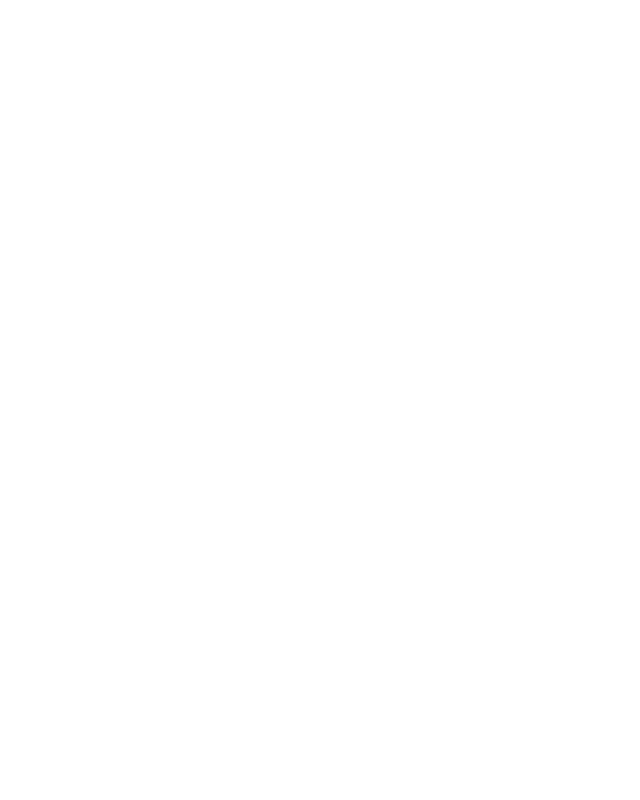
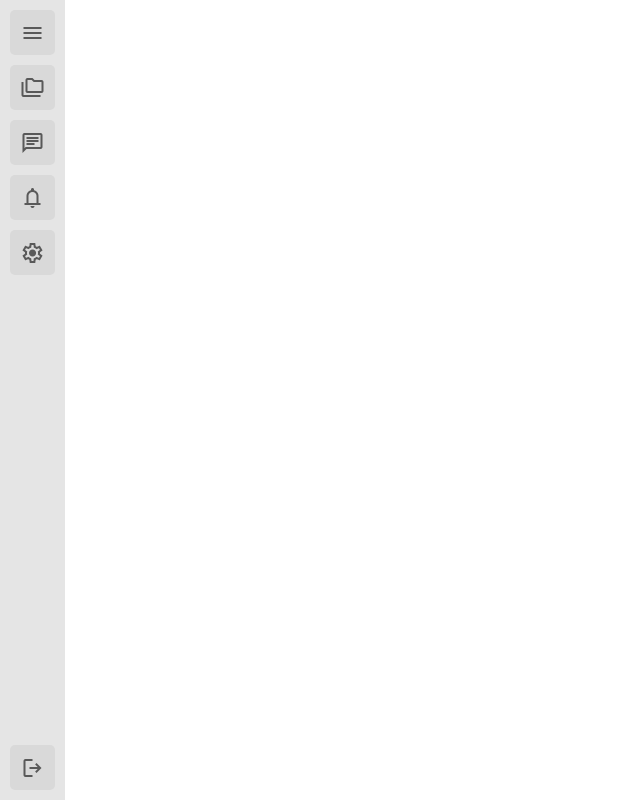
Before and after one commit to leopoglia/IDS, a React (Create React App) app in the folder gedesti/: page /nav in a window 1280 px wide. Before the commit this address had no page. Shown: the whole page, without its empty margins (0-640 px from the left). Built offline with nearby package versions, Linux system fonts and the light colour scheme.

Commit message:
fix very changes

```diff
--- /dev/null
+++ b/gedesti/src/components/Demandas/Demandas.js
@@ -0,0 +1,12 @@
+import "./Demandas.css"
+import Header from "../Fixed/Header/Header"
+import Nav from "../Fixed/Nav/Nav"
+
+export default function Demandas() {
+    return (
+        <div className="Demandas">
+            <Header />
+            <Nav />
+        </div>
+    );
+}
--- a/gedesti/src/components/Login/Language/Language.css
+++ b/gedesti/src/components/Fixed/Language/Language.css
@@ -7,7 +7,7 @@
 }
 
 .language img{
-    width: 40px;
+    width: 35px;
 }
 
 .language span{
--- a/gedesti/src/components/Login/Language/Language.js
+++ b/gedesti/src/components/Fixed/Language/Language.js
@@ -4,7 +4,7 @@
     return (
         <div className='language'>
             <img src="../imgs/flag.png" alt="" />
-            <span class="material-symbols-outlined">expand_more</span>
+            <span className="material-symbols-outlined">expand_more</span>
         </div>
     );
 }
--- /dev/null
+++ b/gedesti/src/components/Fixed/Nav/Nav.css
@@ -0,0 +1,39 @@
+nav {
+    width: 65px;
+    height: 100%;
+    position: fixed;
+    padding: 10px 10px;
+    background-color: var(--greyE5);
+}
+
+nav ul{
+    padding: 0;
+    margin: 0;
+}
+
+nav li {
+    width: 45px;
+    height: 45px;
+    cursor: pointer;
+    background-color: var(--greyD9);
+    color: var(--grey59);
+    border-radius: 5px;
+    margin-bottom: 10px;
+    list-style: none;
+    display: flex;
+    align-items: center;
+    justify-content: center;
+}
+
+nav li .material-symbols-rounded {
+    font-size: 22px;
+}
+
+li:hover {
+    background-color: var(--greyC4);
+}
+
+.logout {
+    position: fixed;
+    bottom: 0;
+}
--- /dev/null
+++ b/gedesti/src/components/Fixed/Nav/Nav.js
@@ -0,0 +1,49 @@
+import "./Nav.css"
+
+export default function Nav() {
+    return (
+        <nav classNameName="nav">
+
+
+            <ul>
+                <li className="toggle">
+                    <span className="material-symbols-outlined">
+                        menu
+                    </span>
+                </li>
+
+
+                <li>
+                    <span className="material-symbols-outlined">
+                        folder_copy
+                    </span>
+                </li>
+
+                <li>
+                    <span className="material-symbols-outlined">
+                        chat
+                    </span>
+                </li>
+
+                <li>
+                    <span className="material-symbols-outlined">
+                        notifications
+                    </span>
+                </li>
+
+                <li>
+                    <span className="material-symbols-outlined">
+                        settings
+                    </span>
+                </li>
+
+                <li className="logout">
+                    <span className="material-symbols-outlined">
+                        logout
+                    </span>
+                </li>
+            </ul>
+
+        </nav>
+    );
+}
--- /dev/null
+++ b/gedesti/src/components/Fixed/Search/Title/Title.css
@@ -0,0 +1,17 @@
+.Title span {
+    font-size: 11px;
+}
+
+.Title h1 {
+    margin: 2px 0px 2px 49px;
+    font-size: 22px;
+}
+
+.Title h1::before {
+    background-color: var(--bluelight);
+    content: '';
+    position: absolute;
+    width: 35px;
+    height: 2px;
+    margin-top: 30px;
+}
--- /dev/null
+++ b/gedesti/src/components/Fixed/Search/Title/Title.js
@@ -0,0 +1,10 @@
+import "./Title.css"
+
+export default function Title() {
+    return (
+        <div className="Title">
+            <span>Demandas | Visualizar Demanda</span>
+            <h1>Demanda 1</h1>
+        </div>
+    );
+}
--- a/gedesti/src/components/Login/Form/Form.js
+++ b/gedesti/src/components/Login/Form/Form.js
@@ -6,19 +6,22 @@
         <form>
             <header>
                 <h1>Acesso ao <b>GEDESTI</b></h1>
+
+
+
                 <img src="../imgs/weg-blue.png" alt="" />
             </header>
 
             <main>
                 <div>
-                    <label for="email">Email</label>
+                    <label>Email</label>
                     <span className="material-symbols-outlined">alternate_email</span>
                     <input id="email" type="text" />
                 </div>
 
 
                 <div>
-                    <label for="password">Senha</label>
+                    <label>Senha</label>
                     <span className="material-symbols-outlined">key</span>
                     <input id="password" type="password" />
                 </div>
@@ -26,7 +29,7 @@
                 <section>
                     <div>
                         <input id="checkbox" type="checkbox" />
-                        <label for="checkbox">Lembrar-me</label>
+                        <label>Lembrar-me</label>
                     </div>
 
                     <a href='/'>Esqueceu a senha?</a>
--- a/gedesti/src/routes.js
+++ b/gedesti/src/routes.js
@@ -3,6 +3,9 @@
 import App from './App';
 import Form from './components/Login/Login';
 import Header from './components/Fixed/Header/Header';
+import Nav from "./components/Fixed/Nav/Nav";
+import Demandas from "./components/Demandas/Demandas";
+import Title from "./components/Fixed/Search/Title/Title";
 
 export default function Router() {
     return (
@@ -11,6 +14,9 @@
                 <Route path="/" element={<App />} />
                 <Route path="/form" element={<Form />} />
                 <Route path="/header" element={<Header />} />
+                <Route path="/nav" element={<Nav />} />
+                <Route path="/demandas" element={<Demandas />} />
+                <Route path="/title" element={<Title />} />
             </Routes>
         </BrowserRouter>
     )
```
Also changed, not shown: gedesti/src/components/Demandas/Demandas.css (added).
